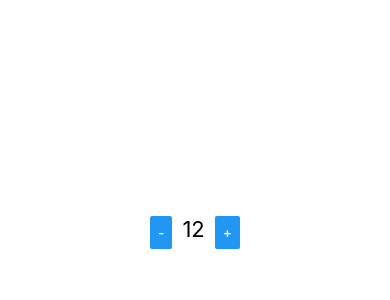
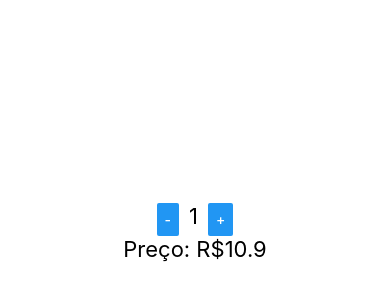
Before and after one commit to simonntech/myHooks, a React Native app: screen / in a window 390 px wide. Shown: the part 190-490 px from the top of the page. Built offline with nearby package versions, Linux system fonts and the light colour scheme.

Commit message:
useState new

```diff
--- a/App.tsx
+++ b/App.tsx
@@ -3,12 +3,14 @@ import { StatusBar } from 'expo-status-bar';
 import { StyleSheet, Text, View, Button } from 'react-native';
 
 export default function App() {
-  const [quantity, setQuantity] = useState<number>(12);
+  const [quantity, setQuantity] = useState<number>(1);
+  const [price, setPrice] = useState(10.90);
+  const basePrice = 10.90
 
   const removeNumber = () => {
     setQuantity((prevQuantity) => {
       const newQuantity = prevQuantity - 1;
-      console.log(newQuantity);
+      setPrice(basePrice * newQuantity);
       return newQuantity;
     });
   };
@@ -16,7 +18,7 @@ export default function App() {
   const addNumber = () => {
     setQuantity((prevQuantity) => {
       const newQuantity = prevQuantity + 1;
-      console.log(newQuantity);
+      setPrice(basePrice * newQuantity);
       return newQuantity;
     });
   };
@@ -29,6 +31,8 @@ export default function App() {
         <Text style={styles.txtLbl}>{quantity}</Text>
         <Button title='+' onPress={addNumber} />
       </View>
+
+      <Text style={styles.txtLbl}>Preço: R${price}</Text>
 
       <StatusBar style="auto" />
     </View>
```
